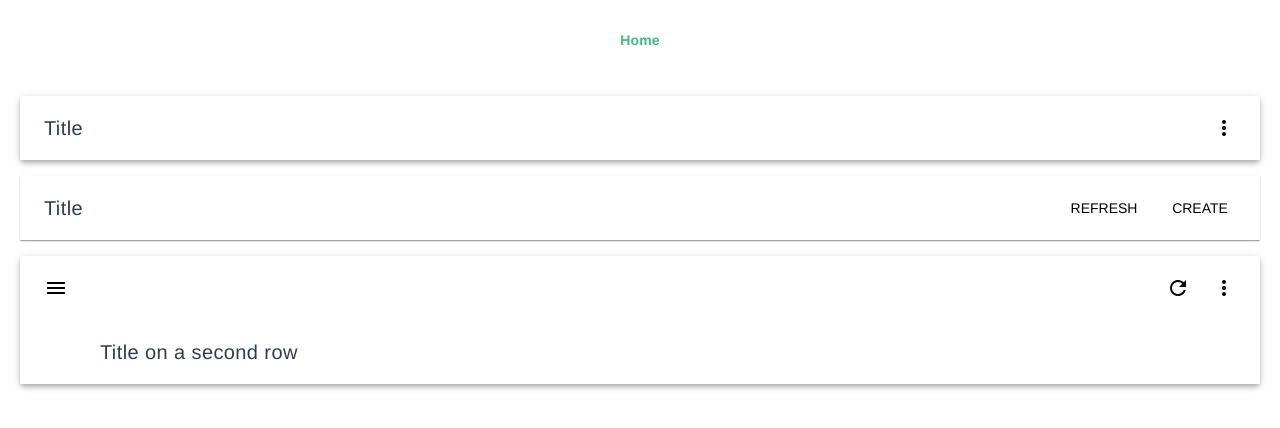
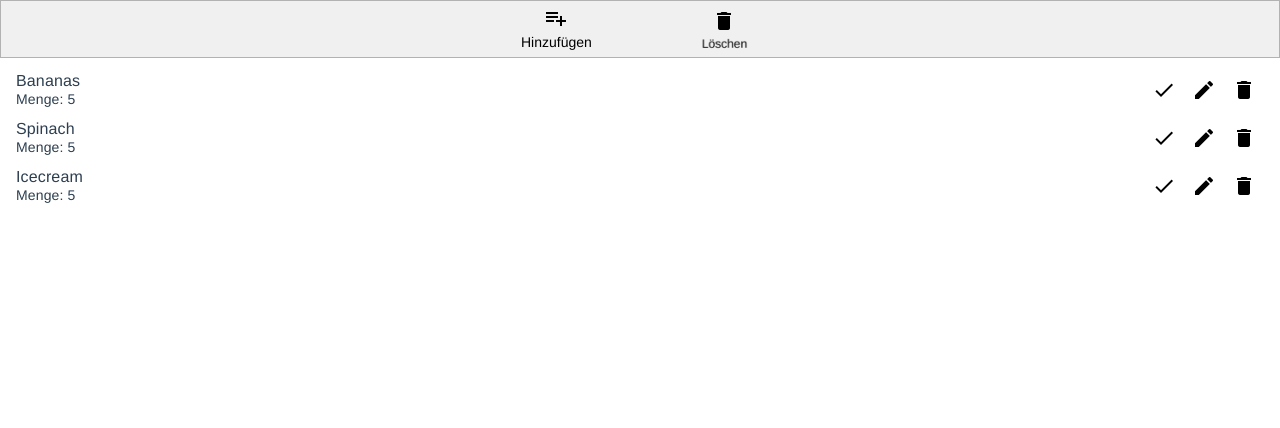
Before and after one commit to Picknickguitar/vue-test, a Vue app: page / in a window 1280 px wide. Shown: the top 428 px of the page. Built offline with nearby package versions, Linux system fonts and the light colour scheme.

Commit message:
Aussehen und löschen funktion

```diff
--- a/src/App.vue
+++ b/src/App.vue
@@ -1,13 +1,43 @@
 <template>
   <div id="app">
-    <div id="nav">
-      <router-link to="/">Home</router-link>
+    <div class="phone-viewport">
+      <md-bottom-bar class="md-accent">
+        <md-bottom-bar-item md-label="Hinzufügen" md-icon="playlist_add" @click="addItem"></md-bottom-bar-item>
+        <md-bottom-bar-item md-label="Löschen" md-icon="delete"></md-bottom-bar-item>
+      </md-bottom-bar>
     </div>
-    <router-view/>
+    <List/>
   </div>
 </template>
 
+<script>
+import List from './components/list.vue'
+
+export default {
+  name: 'Home',
+   components: {
+    List
+  },
+  methods: {
+    addItem() {
+
+      console.log("funzt")
+      /*
+      const list = this.items
+      const newList = [...list, this.newItem]
+      this.items = newList
+      */
+    }
+  }
+}
+</script>
+
 <style lang="scss">
+body {
+  margin: 0;
+  min-height: 0;
+}
+
 #app {
   font-family: Avenir, Helvetica, Arial, sans-serif;
   -webkit-font-smoothing: antialiased;
@@ -15,17 +45,18 @@
   text-align: center;
   color: #2c3e50;
 }
+.phone-viewport {
+  width: 100vw;
 
-#nav {
-  padding: 30px;
-
-  a {
-    font-weight: bold;
-    color: #2c3e50;
-
-    &.router-link-exact-active {
-      color: #42b983;
-    }
-  }
+  display: flex;
+  align-items: flex-end;
+  overflow: hidden;
+  border: 1px solid rgba(#000, .26);
+  background: rgba(#000, .06);
+}
+.md-ripple {
+  display: flex;
+  justify-content: center;
+  overflow: hidden;
 }
 </style>
--- /dev/null
+++ b/src/components/list.vue
@@ -0,0 +1,73 @@
+<template>
+  <div class="Home">
+
+    <div class="full-control">
+      <div class="list">
+        <md-list>
+
+          <md-list-item v-for="(item,i) in items" :key="i">
+            <div class="md-list-item-text">
+              <span>{{item}}</span>
+              <p>Menge: 5</p>
+            </div>
+
+            <md-button class="md-icon-button md-list-action">
+              <md-icon class="md-primary">done</md-icon>
+            </md-button>
+            <md-button class="md-icon-button md-list-action">
+              <md-icon class="md-primary">edit</md-icon>
+            </md-button>
+            <md-button class="md-icon-button md-list-action" @click="remove(i)">
+              <md-icon class="md-primary">delete</md-icon>
+            </md-button>
+          </md-list-item>
+
+        </md-list>
+      </div>
+    </div>
+
+  </div>
+</template>
+
+<script>
+// @ is an alias to /src
+
+
+export default {
+  name: 'Home',
+  components: {
+
+  },
+  data: () => ({
+    items: ["Bananas", "Spinach", "Icecream"],
+    newItem: ""
+  }),
+  methods: {
+    remove(index) {
+
+      const list = this.items
+      const newList = [
+        ...list.slice(0, index),
+        ...list.slice(index + 1, list.length)
+      ]
+      this.items = newList
+
+    },
+    editItem() {
+      const list = this.items
+      const newList = [...list, this.newItem]
+      this.items = newList
+    }
+  }
+}
+</script>
+
+<style lang="scss" scoped>
+.md-list-item-content .md-list-action {
+  margin: 0;
+}
+.md-list-item-content .md-list-action:last-of-type {
+  margin: 0;
+}
+
+</style>
--- a/src/main.js
+++ b/src/main.js
@@ -2,7 +2,6 @@ import Vue from 'vue'
 import App from './App.vue'
 import VueMaterial from 'vue-material'
 import './registerServiceWorker'
-import router from './router'
 import store from './store'
 import 'vue-material/dist/vue-material.min.css'
 
@@ -11,7 +10,6 @@ Vue.use(VueMaterial)
 Vue.config.productionTip = false
 
 new Vue({
-  router,
   store,
   render: h => h(App)
 }).$mount('#app')
--- a/src/router/index.js
+++ /dev/null
@@ -1,21 +0,0 @@
-import Vue from 'vue'
-import VueRouter from 'vue-router'
-import Home from '../views/Home.vue'
-
-Vue.use(VueRouter)
-
-const routes = [
-  {
-    path: '/',
-    name: 'Home',
-    component: Home
-  }
-]
-
-const router = new VueRouter({
-  mode: 'history',
-  base: process.env.BASE_URL,
-  routes
-})
-
-export default router
--- a/src/views/Home.vue
+++ /dev/null
@@ -1,71 +0,0 @@
-<template>
-  <div class="home">
-    <div class="padding">
-      <md-toolbar>
-        <h3 class="md-title" style="flex: 1">Title</h3>
-        <md-button class="md-icon-button">
-          <md-icon>more_vert</md-icon>
-        </md-button>
-      </md-toolbar>
-
-      <md-toolbar class="md-accent" md-elevation="1">
-        <h3 class="md-title" style="flex: 1">Title</h3>
-        <md-button>Refresh</md-button>
-        <md-button class="md-primary">Create</md-button>
-      </md-toolbar>
-
-      <md-toolbar class="md-large md-primary">
-        <div class="md-toolbar-row">
-          <div class="md-toolbar-section-start">
-            <md-button class="md-icon-button">
-              <md-icon>menu</md-icon>
-            </md-button>
-          </div>
-
-          <div class="md-toolbar-section-end">
-            <md-button class="md-icon-button">
-              <md-icon>refresh</md-icon>
-            </md-button>
-
-            <md-button class="md-icon-button">
-              <md-icon>more_vert</md-icon>
-            </md-button>
-          </div>
-        </div>
-
-        <div class="md-toolbar-row md-toolbar-offset">
-          <h3 class="md-title">Title on a second row</h3>
-        </div>
-      </md-toolbar>
-    </div>
-  </div>
-</template>
-
-<script>
-// @ is an alias to /src
-
-
-export default {
-  name: 'Home',
-  components: {
-
-  }
-}
-</script>
-
-<style lang="scss" scoped>
-  .md-toolbar {
-    margin-top: 16px;
-
-  }
-
-  .md-title {
-    display: flex;
-    justify-content: space-between;
-  }
-
-  .padding {
-    padding: 0 20px;
-  }
-
-</style>
```
